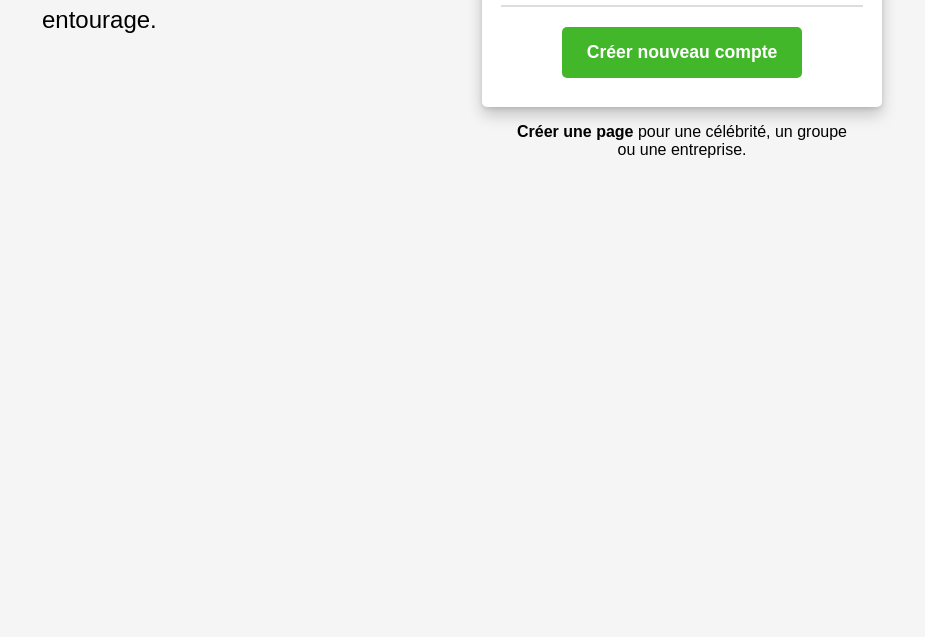
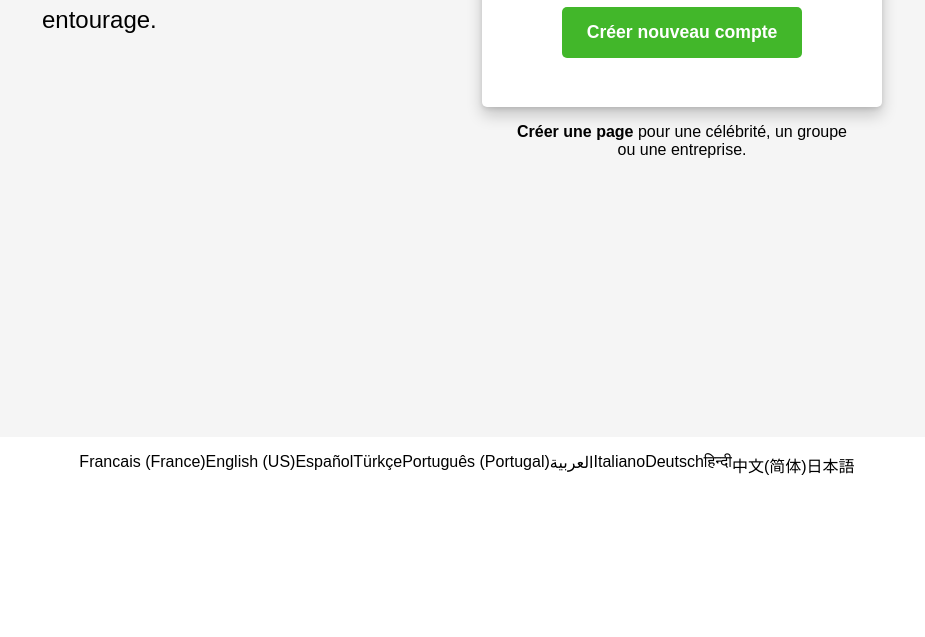
Before and after one commit to Yves91700/Faccebook-interface, a plain HTML site: page login.html in a window 1280 px wide. Shown: the part 363-1000 px from the top of the page, without its empty margins (173-1098 px from the left). Before the commit the page ends 800 px from the top, so only its background shows below. Drawn offline with Linux system fonts and the light colour scheme.

Commit message:
création du footer

```diff
--- a/assets/css/style.css
+++ b/assets/css/style.css
@@ -45,7 +45,7 @@ button{
 .login-form .form-button .bt-login-submit{
     background-color: #1877f2;
     color: white;
-    width: 92%;
+    width: 95%;
     font-size: 1.1rem;
 }
 .login-form .form-button .bt-login-submit:hover {
@@ -81,14 +81,14 @@ background-color: #30a519;
 .login-form .form-row input{
     height: 50px;
     font-size: 1.1rem;
-    width: 85%;
+    width: 90%;
     border-radius: 5px;
     border: 1px solid #ccc;
-    margin-top: 10px;
-    margin-left: 10px;
-    margin-right: 10px;
-    margin-bottom: 10px;
+    margin: 5px auto;
+
+
     padding-left: 20px;
+
 
 }
 .login-footer {
@@ -114,6 +114,21 @@ text-decoration: underline;
     grid-template-areas: "login-title" "login-form" "login-footer";
 }
 
+footer{
+    display: flex;
+    height: 200px;
+    width: 100%;
+    background-color: white;
+    text-align: center;
+    justify-content: center;
+
+
+}
+
+footer p:hover {
+ cursor: pointer;
+ text-decoration: underline;
+}
 
 
 @media screen and (min-width: 900px) {
--- a/login.html
+++ b/login.html
@@ -44,6 +44,20 @@
                 </div>
             </div>
         </div>
+        <footer>
+            <p>Francais (France)</p>
+            <p>English (US)</p>
+            <p>Español</p>
+            <p>Türkçe</p>
+            <p>Português (Portugal)</p>
+            <p>العربية</p>
+            <p>Italiano</p>
+            <p>Deutsch </p>
+            <p> हिन्दी</p>
+            <p> 中文(简体)</p>
+            <p> 日本語</p>
+            <div class="divider"></div>
+        </footer>
     </body>
 
 </html>
```
